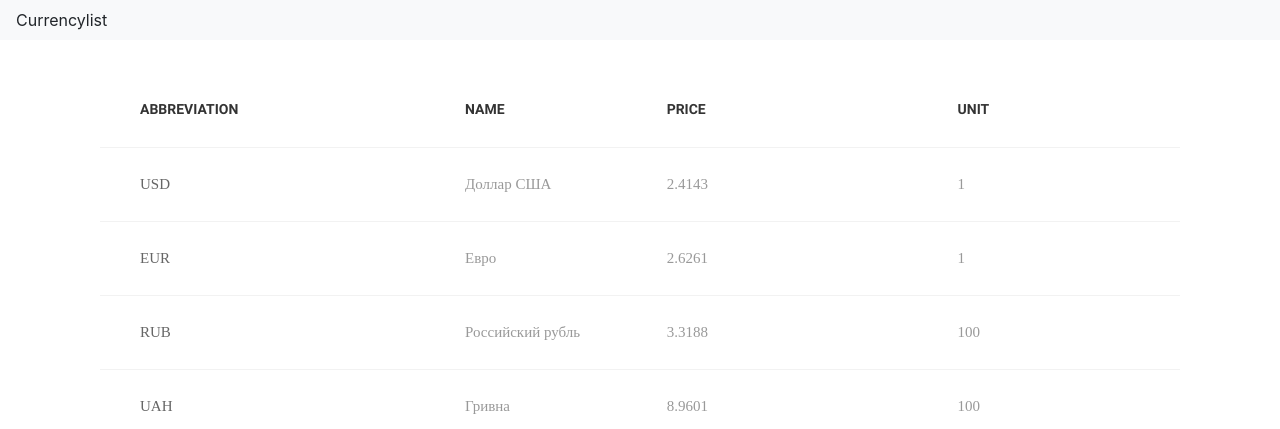
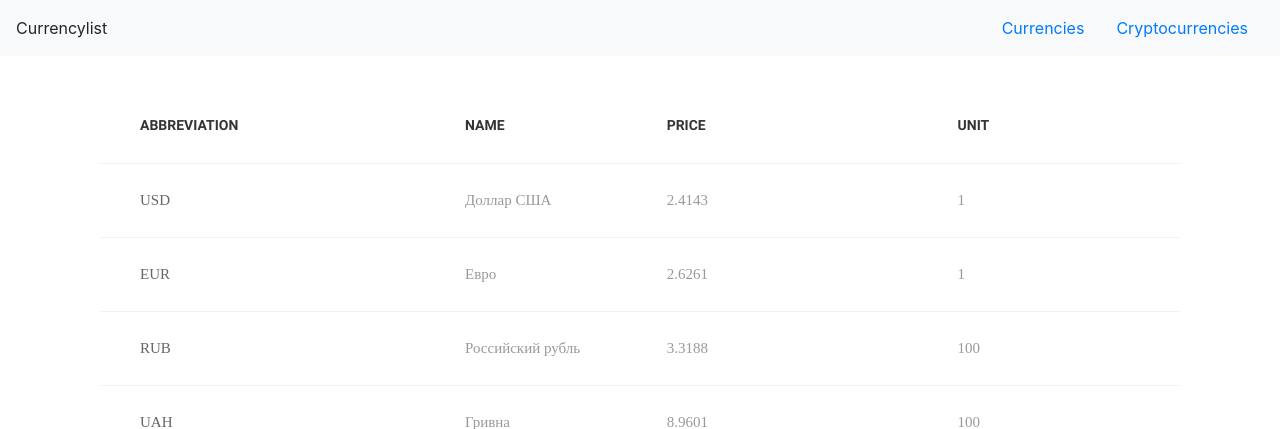
Before and after one commit to IvyGH/currencylist, a Django app: page /currencies/ in a window 1280 px wide. Shown: the top 429 px of the page. Run offline with Django 3.2, Linux system fonts and the light colour scheme; data comes from the database, SQL or seed files in the repository; some libraries are stand-ins or nearby versions; some web fonts are replaced.

Commit message:
Edit navigation

```diff
--- a/currencylist/templates/base.html
+++ b/currencylist/templates/base.html
@@ -19,6 +19,14 @@
 <body>
   <nav class="navbar navbar-light bg-light">
     Currencylist
+    <ul class="nav">
+      <li class="nav-item">
+        <a class="nav-link active" href="{% url 'currencies' %}">Currencies</a>
+      </li>
+      <li class="nav-item">
+        <a class="nav-link active" href="{% url 'cryptocurrencies' %}">Cryptocurrencies</a>
+      </li>
+    </ul>
   </nav>
   <!-- Content -->
   {% block content %}
```
